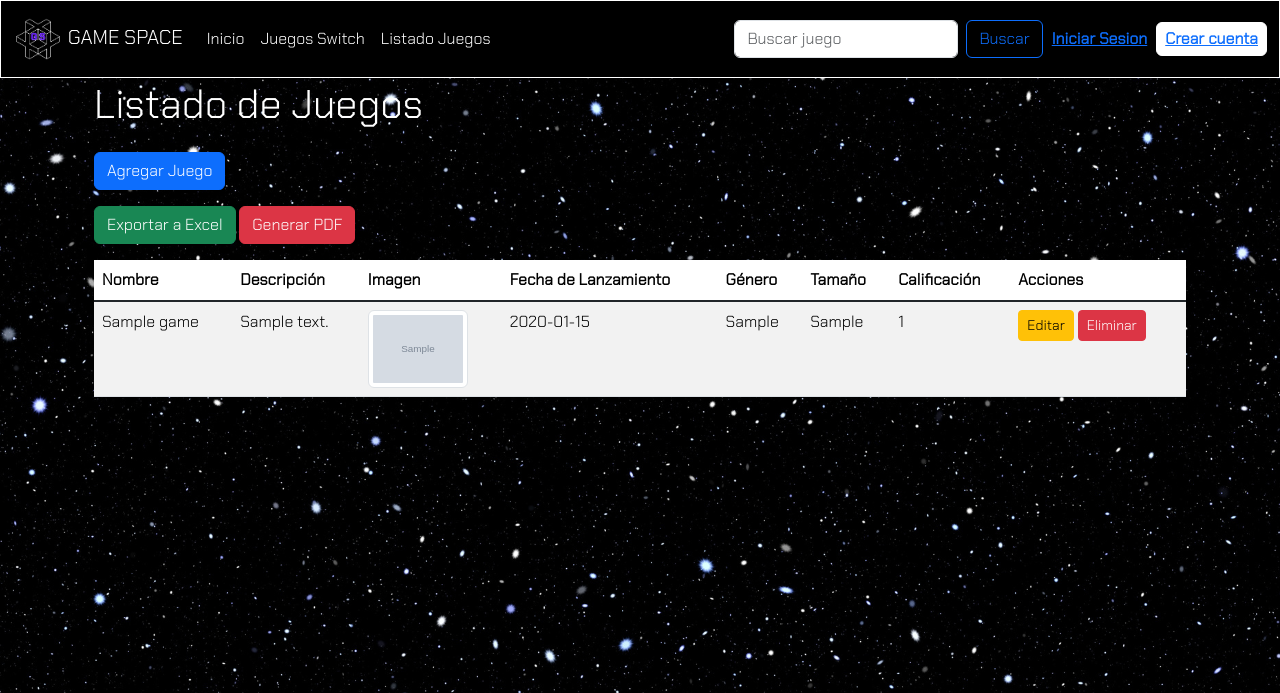
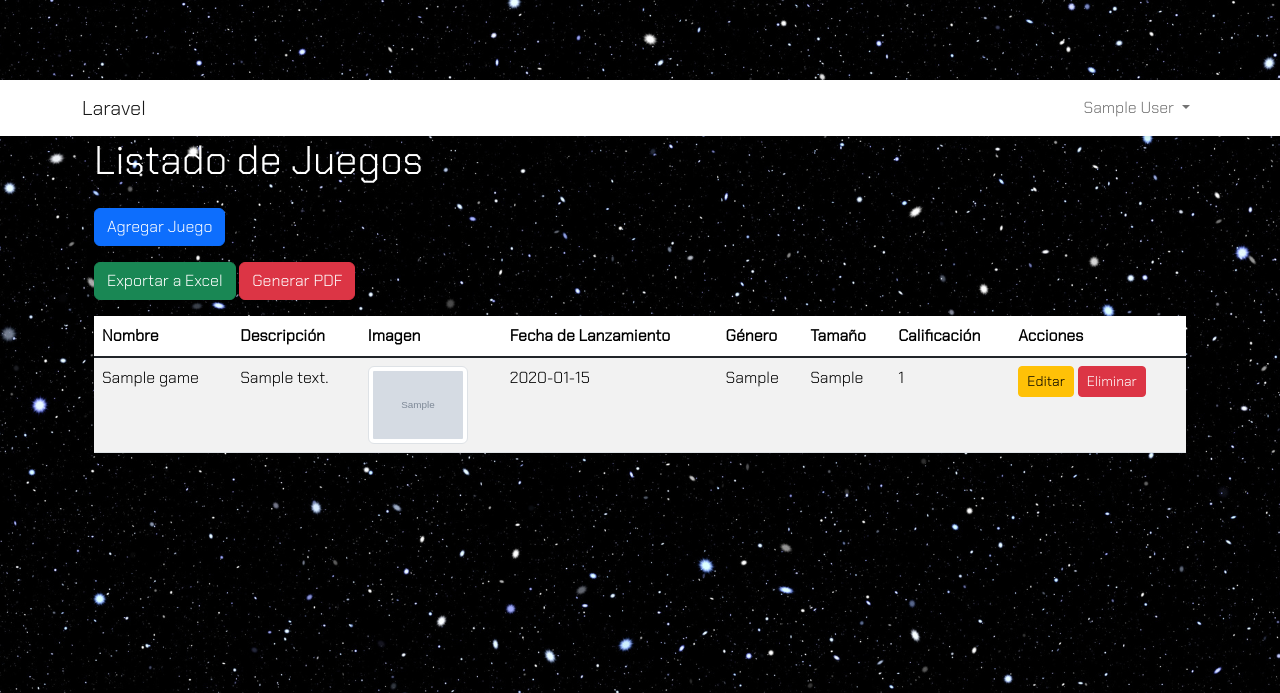
Before and after one commit to mazuluagac/GameSpace, a Laravel app: page /games in a window 1280 px wide. Shown: the top 693 px of the page. Run offline with Laravel 8, Linux system fonts and the light colour scheme; a user stored in the database is signed in; tables that the repository leaves empty hold one stand-in row (values such as "Sample post"); style sheets or scripts are compiled from the project's sources; some libraries are stand-ins or nearby versions.

Commit message:
Arreglo barra de N[avegacion, app.blade.php y home.blade.php

```diff
--- a/composer.json
+++ b/composer.json
@@ -6,7 +6,7 @@
     "license": "MIT",
     "require": {
         "php": "^7.3|^8.0",
-        "barryvdh/laravel-dompdf": "^2.0",
+        "barryvdh/laravel-dompdf": "*",
         "fruitcake/laravel-cors": "^2.0",
         "guzzlehttp/guzzle": "^7.0.1",
         "laravel/framework": "^8.75",
--- a/resources/views/layouts/app.blade.php
+++ b/resources/views/layouts/app.blade.php
@@ -1,7 +1,5 @@
 <!DOCTYPE html>
 <html>
-
-
 <head>
     <title>GAME SPACE | Descarga juegos para PC</title>
 
@@ -18,39 +16,62 @@
     <!-- Aquí puedes incluir enlaces a tus hojas de estilo CSS, scripts JS, etc. -->
 </head>
 <body style="background-image: url('assets/fondoGame.png');">
-    <header>
-        <!-- Aquí puedes colocar la barra de navegación u otros elementos de cabecera -->
-        <nav class="navbar navbar-expand-lg bg-body-tertiary" id="mainNav">
-    <div class="container-fluid">
-      <button class="navbar-toggler" type="button" data-bs-toggle="collapse" data-bs-target="#navbarTogglerDemo01" aria-controls="navbarTogglerDemo01" aria-expanded="false" aria-label="Toggle navigation">
-        Menu
-        <i class="fas fa-bars ms-1"></i>
+<div id="app">
+        <nav class="navbar navbar-expand-md navbar-light bg-white shadow-sm">
+            <div class="container">
+                <a class="navbar-brand" href="{{ url('/') }}">
+                    {{ config('app.name', 'Laravel') }}
+                </a>
+                <button class="navbar-toggler" type="button" data-bs-toggle="collapse" data-bs-target="#navbarSupportedContent" aria-controls="navbarSupportedContent" aria-expanded="false" aria-label="{{ __('Toggle navigation') }}">
                     <span class="navbar-toggler-icon"></span>
                 </button>
-      <div class="collapse navbar-collapse" id="navbarTogglerDemo01">
-        <a class="navbar-brand" href="{{ route('home')}}">
-            <img src="assets/logo game space/2.png" alt="Logo" width="50" height="50" class="...">
-            GAME SPACE</a>
-        <ul class="navbar-nav me-auto mb-2 mb-lg-0">
+
+                <div class="collapse navbar-collapse" id="navbarSupportedContent">
+                    <!-- Left Side Of Navbar -->
+                    <ul class="navbar-nav me-auto">
+
+                    </ul>
+
+                    <!-- Right Side Of Navbar -->
+                    <ul class="navbar-nav ms-auto">
+                        <!-- Authentication Links -->
+                        @guest
+                            @if (Route::has('login'))
                                 <li class="nav-item">
-            <a class="nav-link active" aria-current="page" href="{{ route('home')}}">Inicio</a>
+                                    <a class="nav-link" href="{{ route('login') }}">{{ __('Iniciar Sesion') }}</a>
                                 </li>
+                            @endif
+
+                            @if (Route::has('register'))
                                 <li class="nav-item">
-            <a class="nav-link" href="#juegosNS">Juegos Switch</a>
+                                    <a class="nav-link" href="{{ route('register') }}">{{ __('Crear una cuenta') }}</a>
                                 </li>
-          <li class="nav-item">
-            <a class="nav-link" href="{{ route('games.index') }}">Listado Juegos</a>
+                            @endif
+                        @else
+                            <li class="nav-item dropdown">
+                                <a id="navbarDropdown" class="nav-link dropdown-toggle" href="#" role="button" data-bs-toggle="dropdown" aria-haspopup="true" aria-expanded="false" v-pre>
+                                    {{ Auth::user()->name }}
+                                </a>
+
+                                <div class="dropdown-menu dropdown-menu-end" aria-labelledby="navbarDropdown">
+                                    <a class="dropdown-item" href="{{ route('logout') }}"
+                                       onclick="event.preventDefault();
+                                                     document.getElementById('logout-form').submit();">
+                                        {{ __('Logout') }}
+                                    </a>
+
+                                    <form id="logout-form" action="{{ route('logout') }}" method="POST" class="d-none">
+                                        @csrf
+                                    </form>
+                                </div>
                             </li>
+                        @endguest
                     </ul>
-        <form action="{{ route('search.search') }}" class="d-flex" role="search" method="GET">
-          <input class="form-control me-2" type="search" placeholder="Buscar juego" aria-label="search">
-          <button class="btn btn-outline-primary" type="submit">Buscar</button>
-        </form>
-        <button class="btn btn-outline-primary" id="botonIniciarS"><a href="{{ route('login')}}">Iniciar Sesion</a></button>
-        <button class="btn btn-outline-primary" id="botonCrearC"><a href="{{ route('register')}}">Crear cuenta</a></button>
                 </div>
             </div>
         </nav>
+    <header>
+
     </header>
 
     <div class="container">
```
Also changed, not shown: resources/views/home.blade.php (+50 -12 lines), 1 other file. Lines whose indentation alone changed are shown as unchanged.
